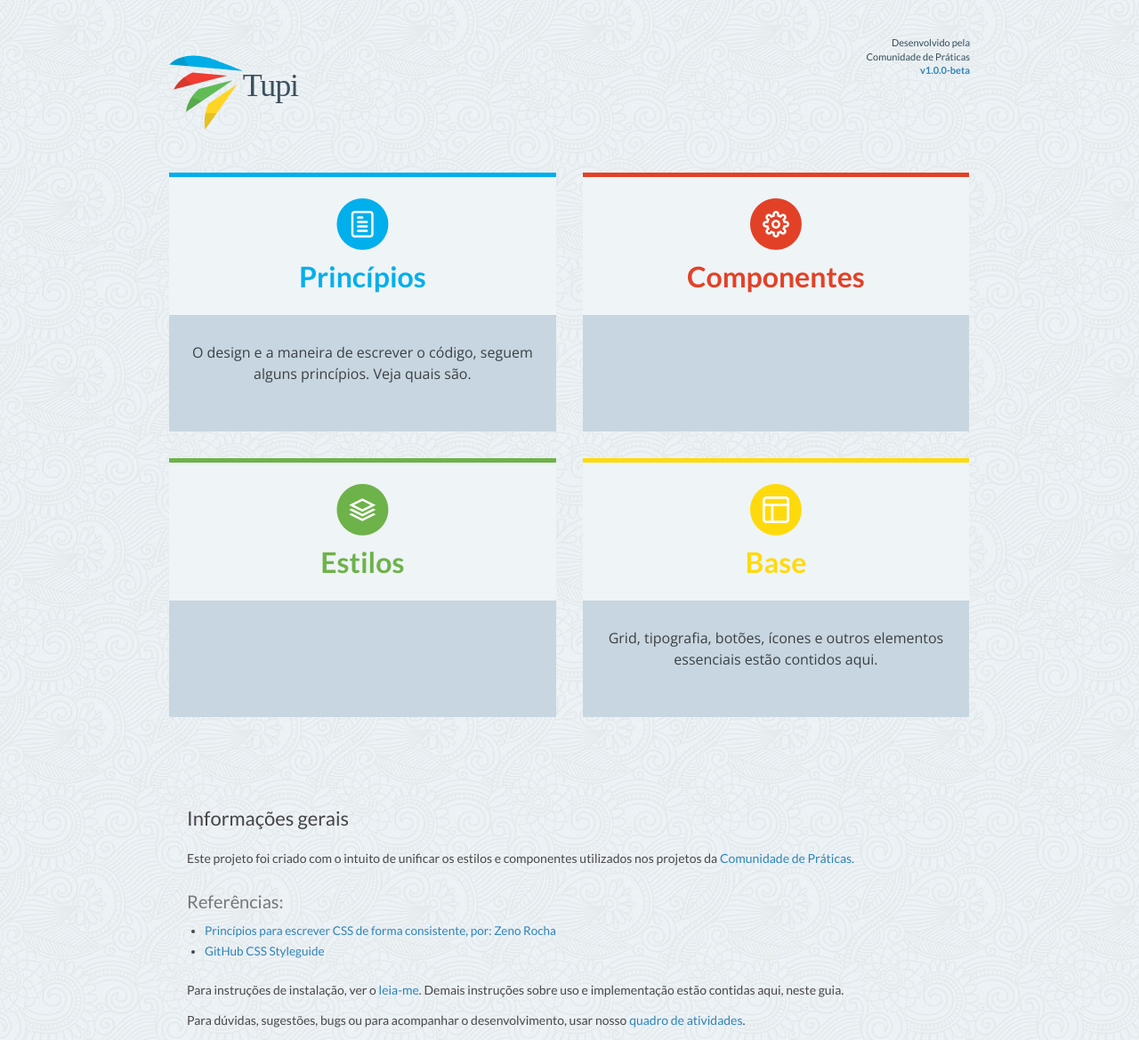
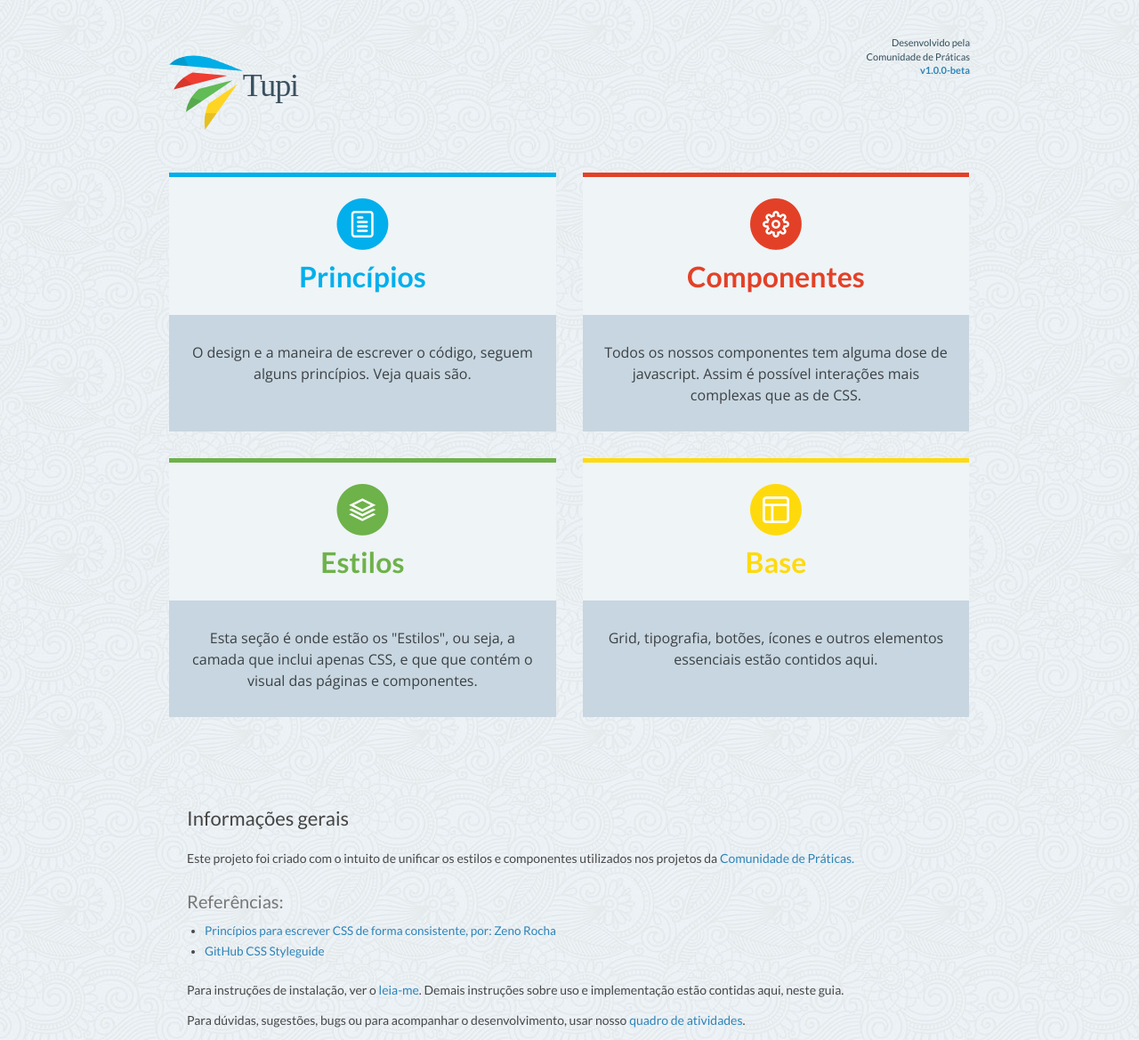
Before and after one commit to ABS-org/tupi-docs, a Jekyll site: the page built from index.html, in a window 1280 px wide. Shown: the whole page at 89% size. Built offline with Jekyll 4.4.1, drawn with Linux system fonts in a browser that asks for light colours; nearby versions of some CDN libraries.

Commit message:
Update index

```diff
--- a/index.html
+++ b/index.html
@@ -30,7 +30,7 @@ title: Tupi
         </span>
         <h1>Componentes</h1>
       </header>
-      <p></p>
+      <p>Todos os nossos componentes tem alguma dose de javascript. Assim é possível interações mais complexas que as de CSS.</p>
     </a>
   </div>
   <!-- /box: componentes -->
@@ -45,7 +45,7 @@ title: Tupi
         </span>
         <h1>Estilos</h1>
       </header>
-      <p></p>
+      <p>Esta seção é onde estão os "Estilos", ou seja, a camada que inclui apenas CSS, e que que contém o visual das páginas e componentes.</p>
     </a>
   </div>
   <!-- /box: styles -->
```
